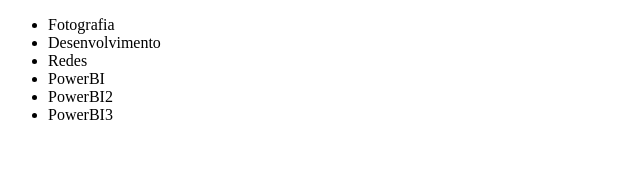
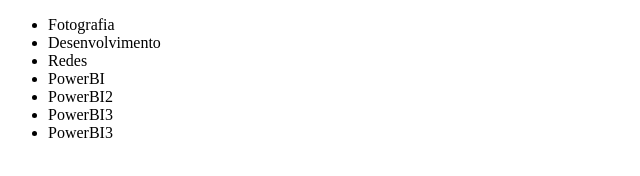
Before and after one commit to andreluizgabriel/testedevgit, a plain HTML site: page index.html in a window 1280 px wide. Shown: the full height of the page, 0-640 px from the left. Drawn offline with Linux system fonts and the light colour scheme.

Commit message:
add linha

```diff
--- a/index.html
+++ b/index.html
@@ -12,6 +12,7 @@
         <li>PowerBI</li>
         <li>PowerBI2</li>
         <li>PowerBI3</li>
+        <li>PowerBI3</li>
     </ul>
 </body>
 </html>
```
